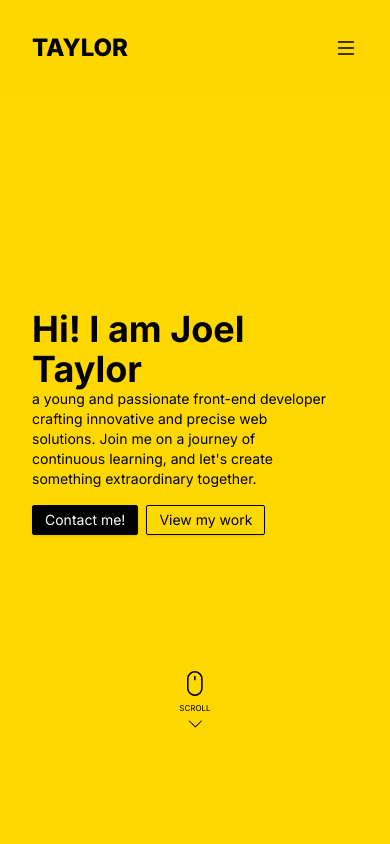
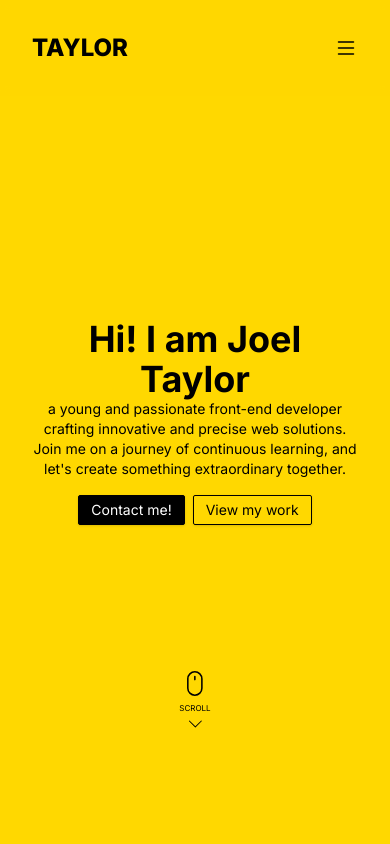
Before and after one commit to jtayped/portfolio, a Next.js app: page / in a window 390 px wide. Shown: the top 844 px of the page. Built offline with nearby package versions, Linux system fonts and the light colour scheme.

Commit message:
text placement

```diff
--- a/src/app/components/Hero.jsx
+++ b/src/app/components/Hero.jsx
@@ -7,8 +7,8 @@ import { BsMouse, BsChevronDown } from "react-icons/bs";
 const Hero = () => {
   return (
     <div className="relative h-screen flex justify-start sm:justify-center items-center text-black">
-      <div className="max-w-[1500px] flex items-center sm:items-center px-8">
-        <div className="max-w-[300px] sm:max-w-[600px]">
+      <div className="max-w-[1500px] flex items-center px-8 justify-center">
+        <div className="w-full flex flex-col items-center sm:items-start text-center sm:text-left sm:max-w-[600px]">
           <h1 className="text-4xl md:text-6xl font-bold">
             Hi! I am Joel Taylor
           </h1>
```
